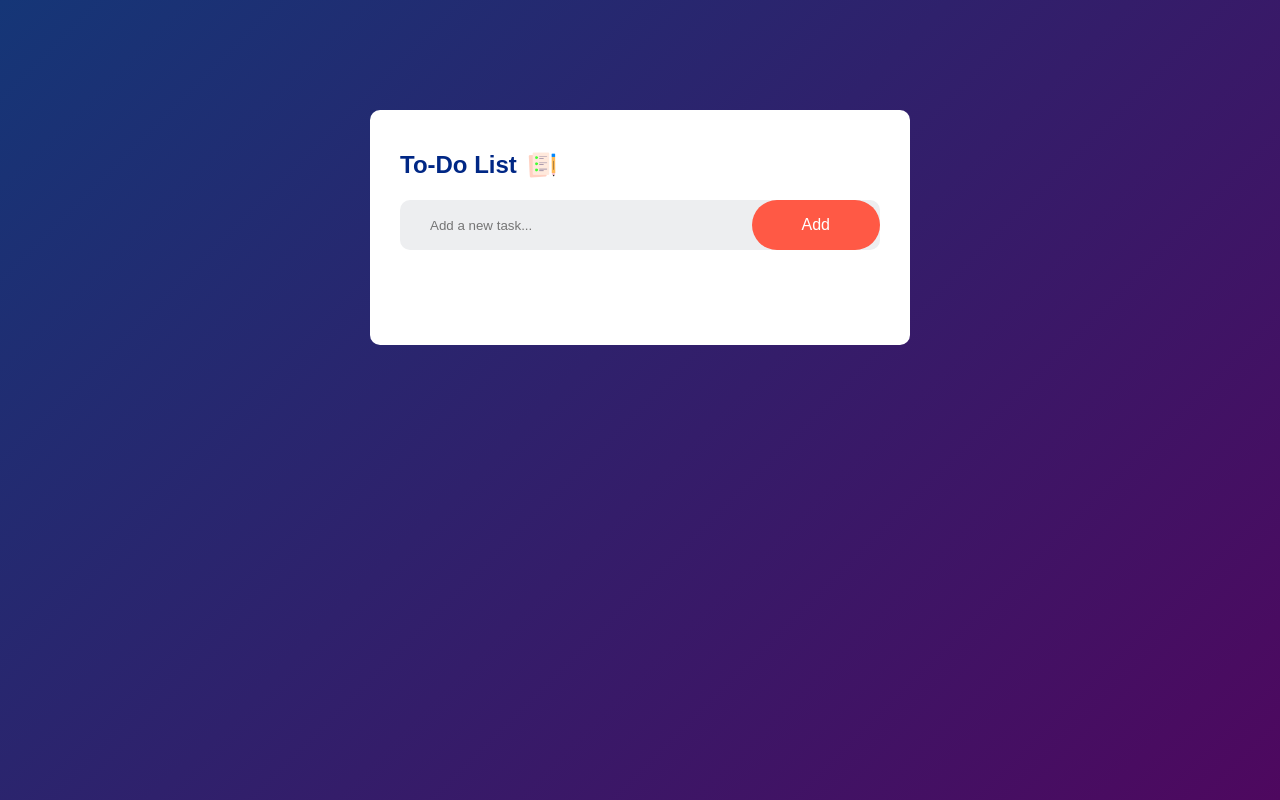
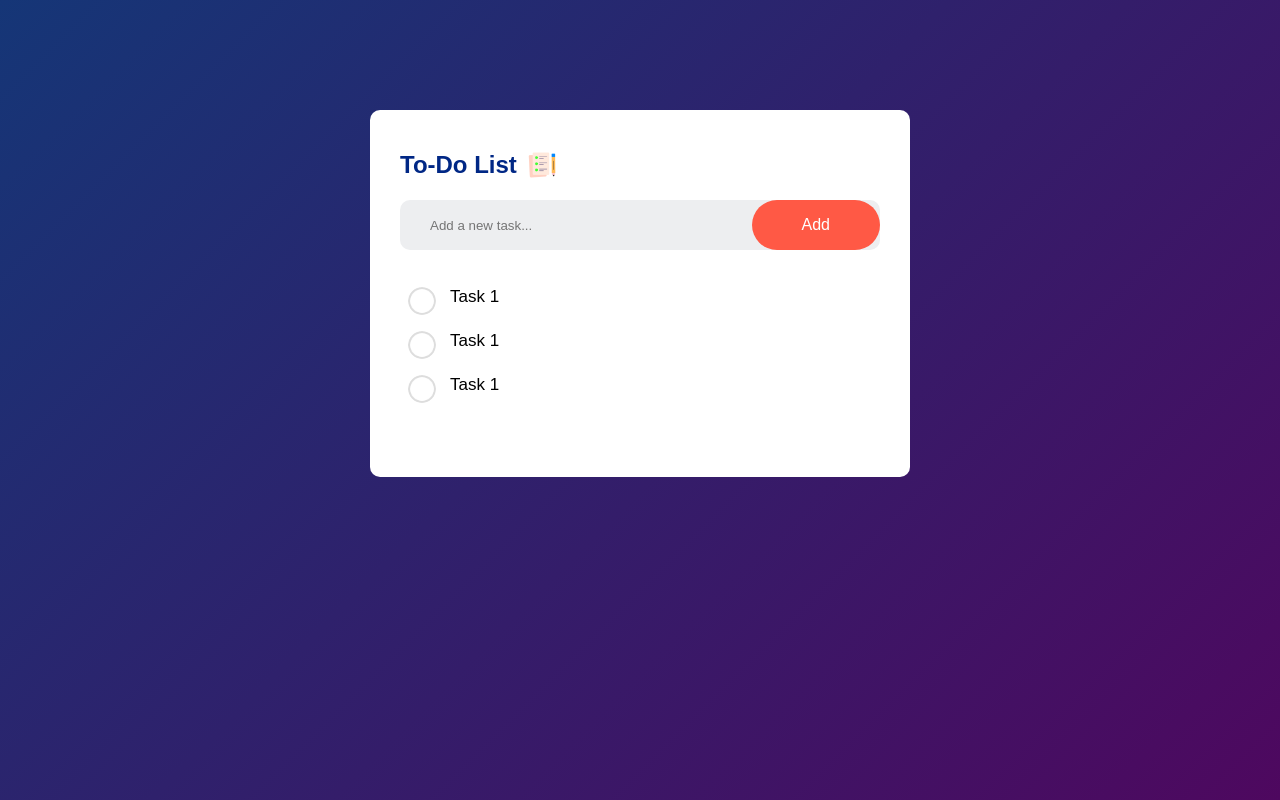
Before and after one commit to Dimuthu02/To-do-List-app, a plain HTML site: page index.html in a window 1280 px wide. Drawn offline with Linux system fonts and the light colour scheme.

Commit message:
Add task list UI and styles
Introduced a sample task list in index.html and added corresponding CSS for list items, including custom bullet icons and improved styling for better user experience.

```diff
--- a/index.html
+++ b/index.html
@@ -17,6 +17,12 @@
     <button id="add-btn">Add</button>
 </div>
 
+<ul id="list-container">
+
+    <li>Task 1</li>
+    <li>Task 1</li>
+    <li>Task 1</li>
+</ul>
         </div>
     </div>
 
--- a/style.css
+++ b/style.css
@@ -56,3 +56,24 @@ font-size: 16px;
         cursor: pointer;
         border-radius: 40px;
     }
+
+    ul li{
+        list-style: none;
+        font-size: 17px;
+        padding: 12px 8px 12px 50px;
+        user-select: none;
+        cursor: pointer;
+        position: relative;
+    }
+      ul li::before{
+        content: '';
+        position: absolute;
+        width: 28px;
+        height: 28px;
+        border-radius: 50%;
+        background-image: url(images/unchecked.png);
+        background-size: cover;
+        background-position: center;
+        top: 12px;
+        left: 8px;
+      }
```
